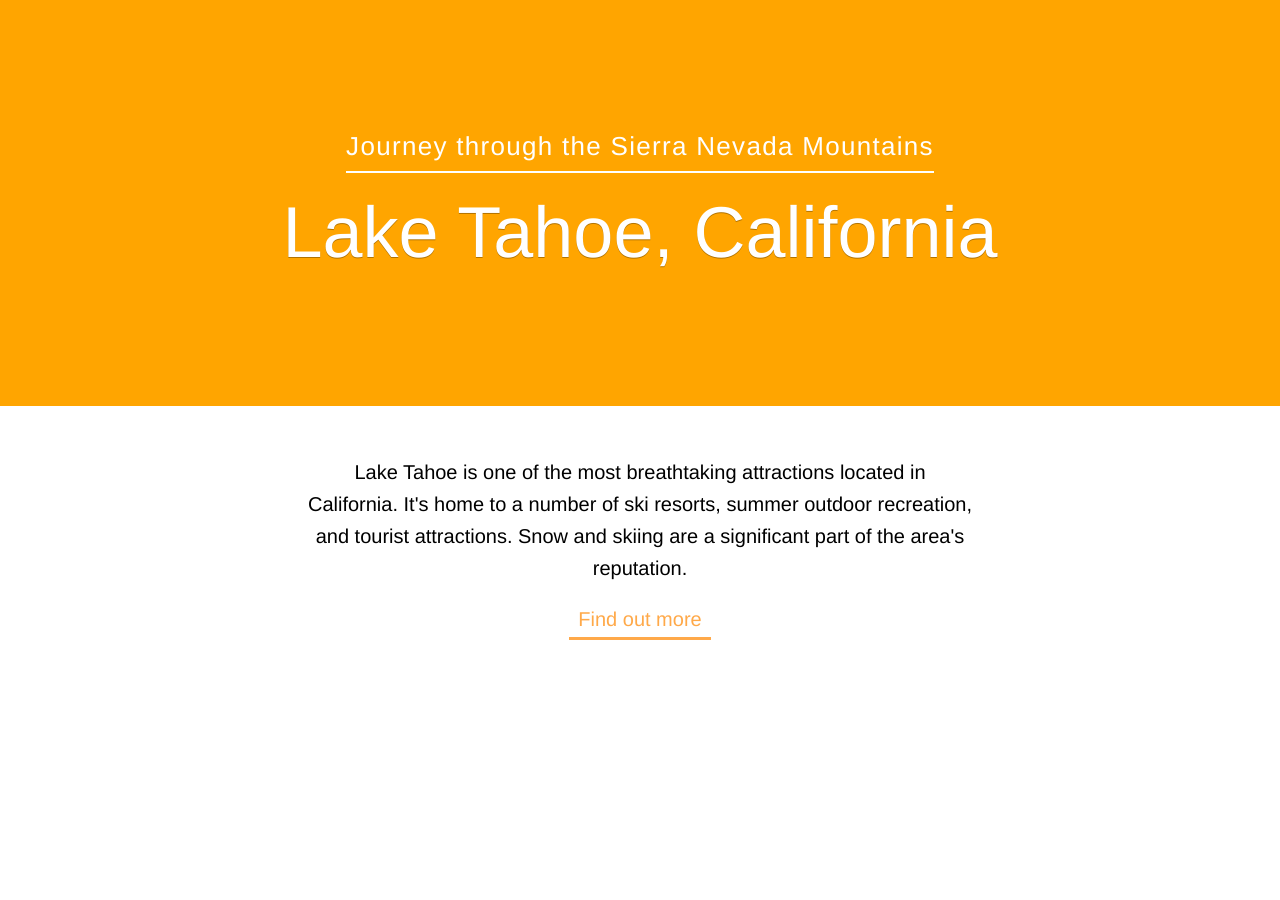
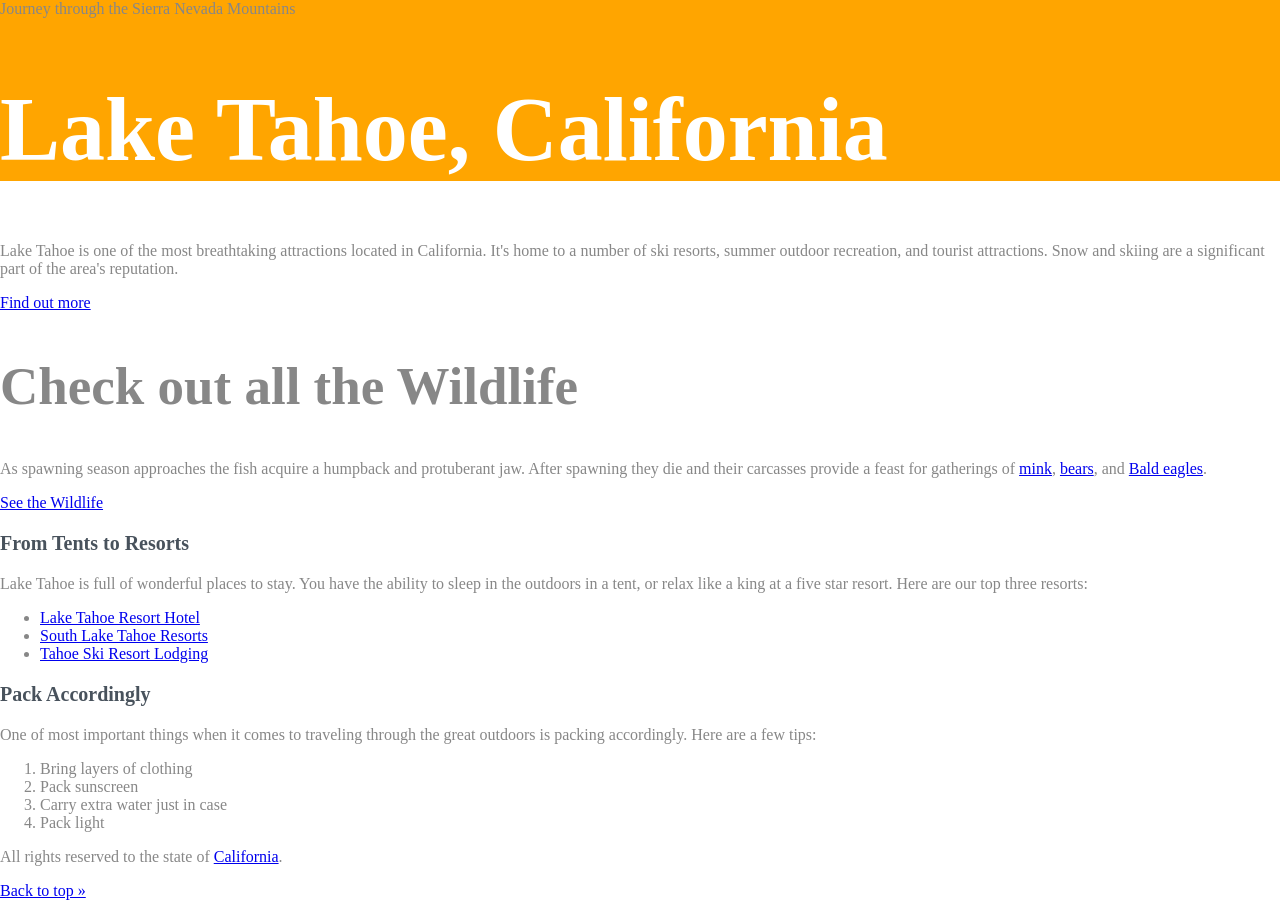
Before and after one commit to ferreret/th-intro-css, a plain HTML site: page index.html in a window 1280 px wide. Before the commit the page ends 800 px from the top, so only its background shows below. Drawn offline with Linux system fonts and the light colour scheme.

Commit message:
Reseteado proyecto

```diff
--- a/css/styles.css
+++ b/css/styles.css
@@ -1,18 +1,30 @@
-@import "import-styles.css";
+/* Universal selector
+* {
+	margin: 0;
+	padding: 0;
+	color: red;
+}
+*/
 
 body {
-	text-align: center;
-}
-
-h1 {
-	font-size: 72px;
-	color: white;
+	color: #878787;
+	margin: 0;
 }
 
 header {
 	background-color: orange;
 }
 
-p {
+h1 {
+	color: white;
+	font-size: 90px;
+}
+
+h2 {
+	font-size: 53px;
+}
+
+h3 {
 	font-size: 20px;
+	color: #48525C;
 }
--- a/index.html
+++ b/index.html
@@ -1,18 +1,51 @@
 <!DOCTYPE html>
-<html lang="en">
+<html>
   <head>
-	<meta charset="UTF-8">
     <title>Lake Tahoe</title>
-	<link rel="stylesheet" type="text/css" href="css/styles.css">
+    <link rel="stylesheet" href="css/styles.css">
   </head>
   <body>
     <header>
       <span>Journey through the Sierra Nevada Mountains</span>
       <h1>Lake Tahoe, California</h1>
     </header>
+		<div>
 			<p>
 				Lake Tahoe is one of the most breathtaking attractions located in California. It's home to a number of ski resorts, summer outdoor recreation, and tourist attractions. Snow and skiing are a significant part of the area's reputation.
 			</p>
 			<a href="#">Find out more</a>
+      <h2>Check out all the Wildlife</h2>
+      <p>
+        As spawning season approaches the fish acquire a humpback and protuberant jaw. After spawning they die and their carcasses provide a feast for gatherings of <a href="#">mink</a>, <a href="#">bears</a>, and <a href="#">Bald eagles</a>.
+      </p>
+			<a href="#">See the Wildlife</a>
+		</div>
+
+		<div>
+      <h3>From Tents to Resorts</h3>
+      <p>
+        Lake Tahoe is full of wonderful places to stay. You have the ability to sleep in the outdoors in a tent, or relax like a king at a five star resort. Here are our top three resorts:
+      </p>
+      <ul>
+        <li><a href="#">Lake Tahoe Resort Hotel</a></li>
+        <li><a href="#">South Lake Tahoe Resorts</a></li>
+        <li><a href="#">Tahoe Ski Resort Lodging</a></li>
+      </ul>
+      <h3>Pack Accordingly</h3>
+      <p>
+        One of most important things when it comes to traveling through the great outdoors is packing accordingly. Here are a few tips:
+      </p>
+      <ol>
+        <li>Bring layers of clothing</li>
+        <li>Pack sunscreen</li>
+        <li>Carry extra water just in case</li>
+        <li>Pack light</li>
+      </ol>
+		</div>
+
+		<footer>
+			<p>All rights reserved to the state of <a href="#">California</a>.</p>
+			<a href="#">Back to top &raquo;</a>
+		</footer>
   </body>
 </html>
```
Lines whose indentation alone changed are shown as unchanged.
